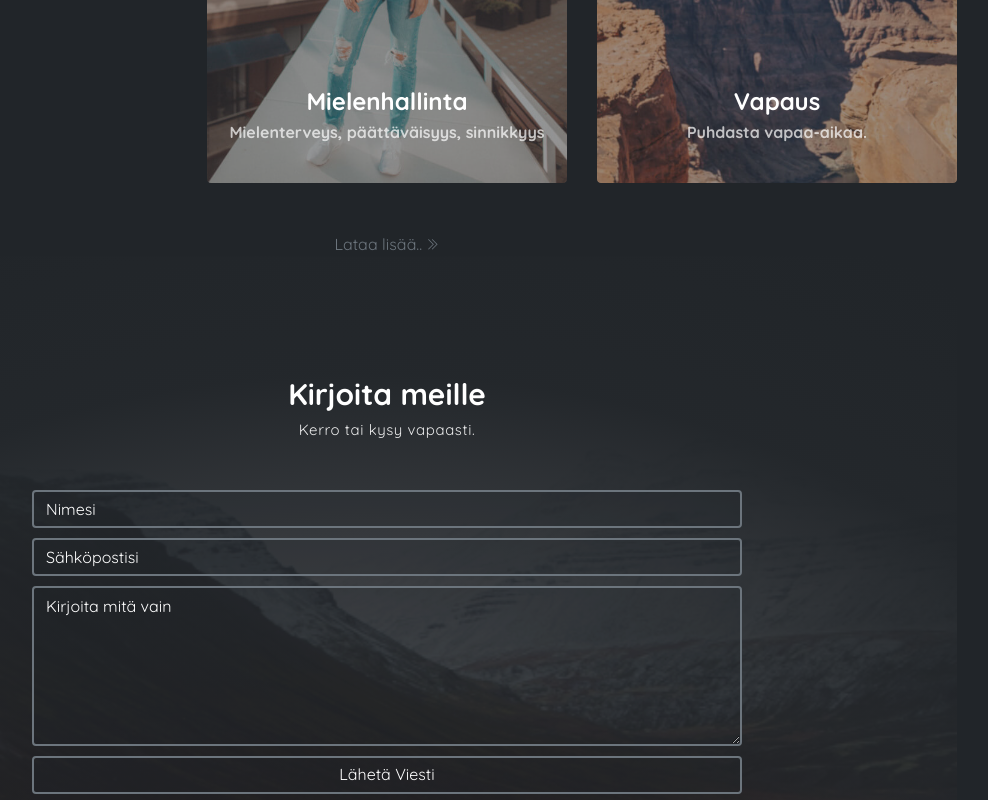
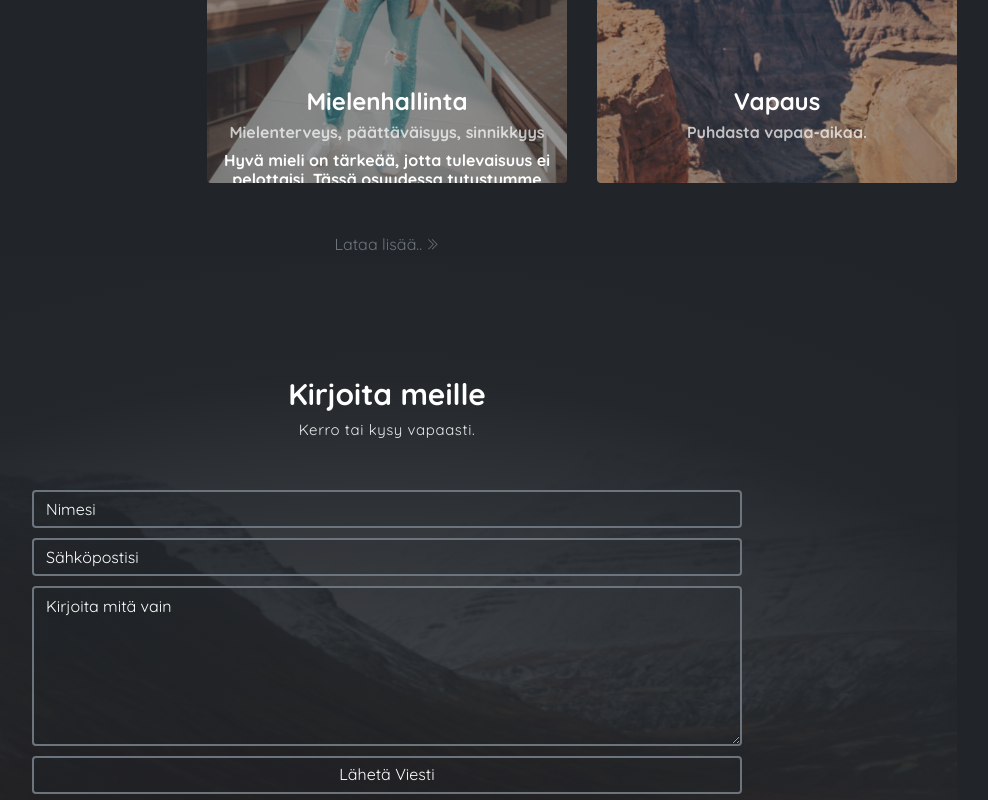
Before and after one commit to JereKukkohovi-Keuda/JereKukkohovi-Keuda.github.io, a website: page demo4/index.html in a window 1280 px wide. Shown: the part 1300-2100 px from the top of the page, without its empty margins (253-1241 px from the left). Drawn offline with Linux system fonts and the light colour scheme.

Commit message:
rivit 92-93 poistettu <p> muokattu h6

```diff
--- a/demo4/index.html
+++ b/demo4/index.html
@@ -89,8 +89,8 @@
                     <div class="overlay"></div>
                     <div class="des">
                         <h1 class="title">Mielenhallinta </h1>
-                        <h6 class="subtitle">Mielenterveys, päättäväisyys, sinnikkyys</p>
-                        <p>Hyvä mieli on tärkeää, jotta tulevaisuus ei pelottaisi. Tässä osuudessa tutustumme tapoihin, joilla voit saavuttaa mielenrauhan.</p>
+                        <h6 class="subtitle">Mielenterveys, päättäväisyys, sinnikkyys</h6>
+                        <h6>Hyvä mieli on tärkeää, jotta tulevaisuus ei pelottaisi. Tässä osuudessa tutustumme tapoihin, joilla voit saavuttaa mielenrauhan.</h6>
                     </div>
                 </a>
             </div>
```
